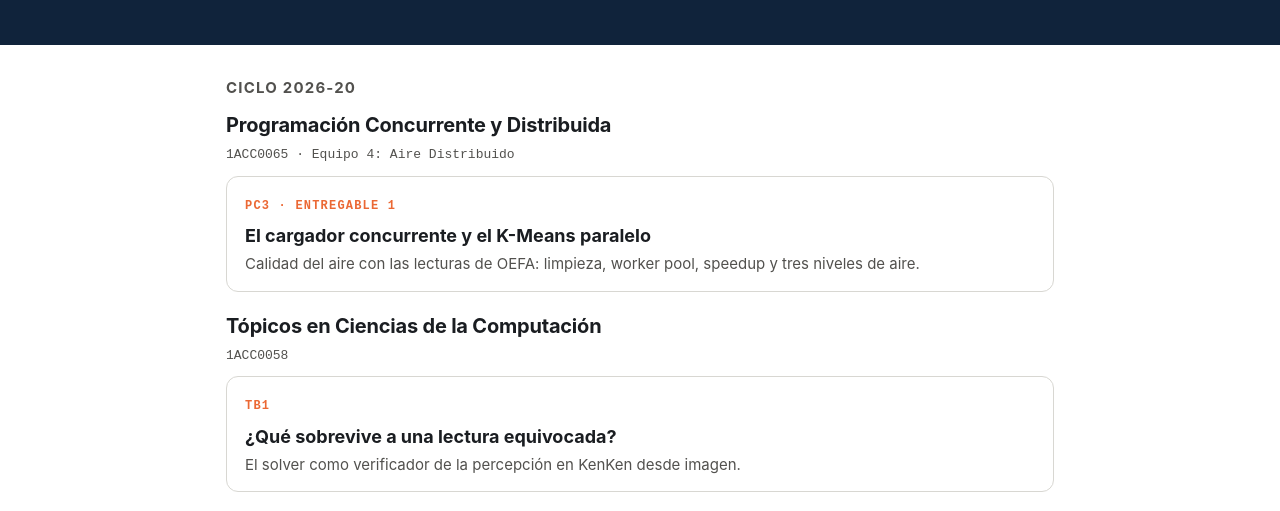
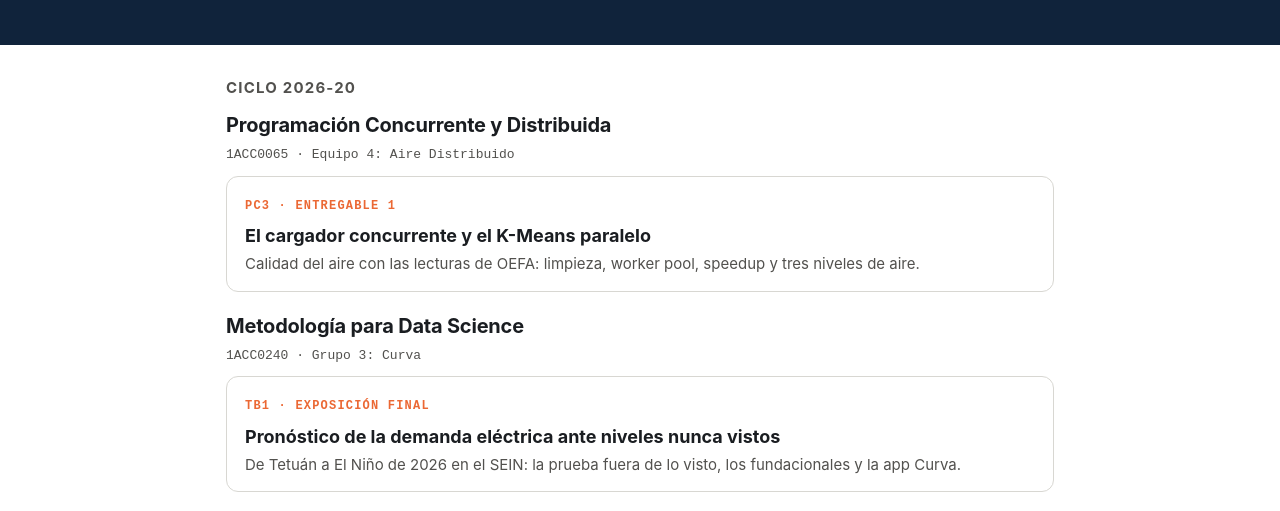
Before and after one commit to R0SEWT/uni, a plain HTML site: page sitio/index.html in a window 1280 px wide. Shown: the part 200-711 px from the top of the page. Drawn offline with Linux system fonts and the light colour scheme.

Commit message:
mds/tb1: exposición final de Metodología para Data Science
Monta el sitio mds-rosewt en /mds/ con un proxy (el TB1 queda en /mds/tb1/) y suma su tarjeta
a la portada. Falta correr publicar.sh para que entre en uni.rosewt.dev.

```diff
--- a/sitio/index.html
+++ b/sitio/index.html
@@ -71,6 +71,18 @@
   </section>
 
   <section class="curso">
+    <h3>Metodología para Data Science</h3>
+    <span class="codigo">1ACC0240 · Grupo 3: Curva</span>
+    <ul class="entregas">
+      <li><a href="mds/tb1/">
+        <span class="tag">TB1 · EXPOSICIÓN FINAL</span>
+        <strong>Pronóstico de la demanda eléctrica ante niveles nunca vistos</strong>
+        <span class="d">De Tetuán a El Niño de 2026 en el SEIN: la prueba fuera de lo visto, los fundacionales y la app Curva.</span>
+      </a></li>
+    </ul>
+  </section>
+
+  <section class="curso">
     <h3>Tópicos en Ciencias de la Computación</h3>
     <span class="codigo">1ACC0058</span>
     <ul class="entregas">
```
Also changed, not shown: 2 other files.
